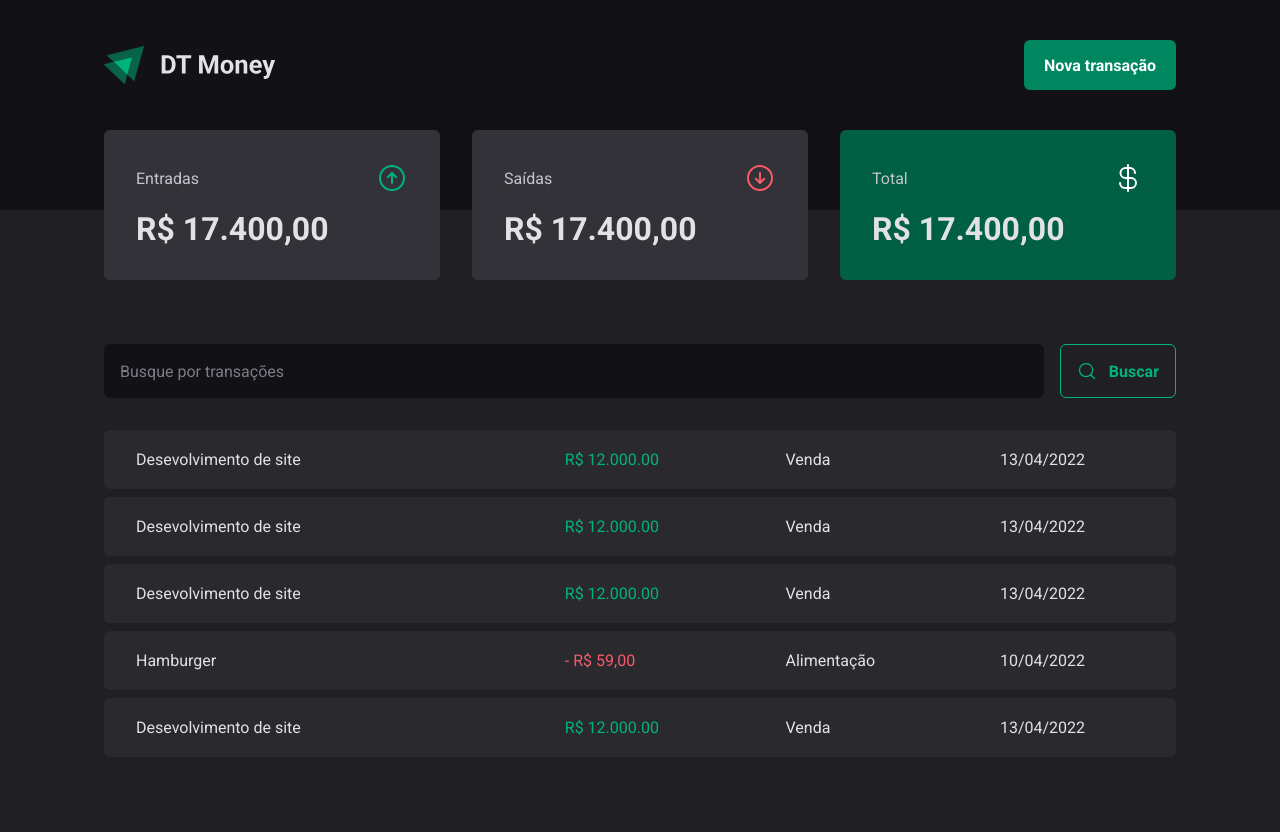
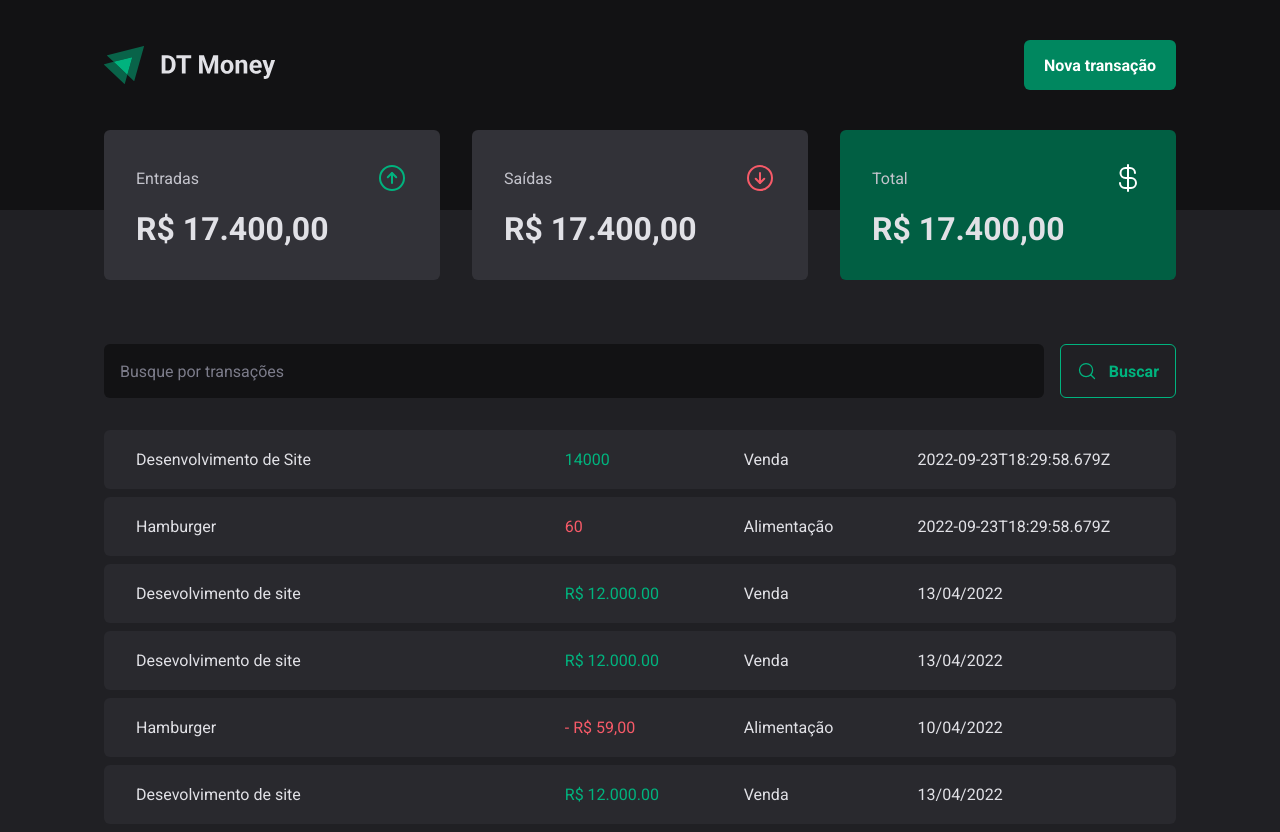
Before and after one commit to RCurvo/dt-money, a React (Vite) app: page / in a window 1280 px wide. Before the commit the page ends 800 px from the top, so only its background shows below. Built offline with nearby package versions, Linux system fonts and the light colour scheme; data requests are answered from the project's data file.

Commit message:
calls and shows api data

```diff
--- a/server.json
+++ b/server.json
@@ -12,7 +12,7 @@
             "description": "Hamburger",
             "type": "outcome",
             "category": "Alimentação",
-            "price": 50,
+            "price": 60,
             "createdAt": "2022-09-23T18:29:58.679Z"
         }
 
--- a/src/pages/Transactions/index.tsx
+++ b/src/pages/Transactions/index.tsx
@@ -1,3 +1,4 @@
+import { useEffect, useState } from 'react'
 import { Header } from '../../components/Header'
 import { Summary } from '../../components/Summary'
 import { SearchForm } from './SearchForm'
@@ -7,7 +8,28 @@
   TransactionsTable,
 } from './styles'
 
+interface Transaction {
+  id: number
+  description: string
+  type: 'income' | 'outcome'
+  price: number
+  category: string
+  createdAt: string
+}
+
 export function Transactions() {
+  const [transactions, setTransactions] = useState<Transaction[]>([])
+  async function LoadTransactions() {
+    const response = await fetch('http://localhost:3000/transactions')
+    const data = await response.json()
+
+    setTransactions(data)
+  }
+
+  useEffect(() => {
+    LoadTransactions()
+  }, [])
+
   return (
     <div>
       <Header />
@@ -16,14 +38,21 @@
         <SearchForm />
         <TransactionsTable>
           <tbody>
-            <tr>
-              <td width="40%">Desevolvimento de site</td>
-              <td>
-                <PriceHighlight variant="income">R$ 12.000.00</PriceHighlight>
-              </td>
-              <td> Venda</td>
-              <td> 13/04/2022</td>
-            </tr>
+            {transactions.map((transaction) => {
+              return (
+                <tr key={transaction.id}>
+                  <td width="40%">{transaction.description}</td>
+                  <td>
+                    <PriceHighlight variant={transaction.type}>
+                      {transaction.price}
+                    </PriceHighlight>
+                  </td>
+                  <td> {transaction.category}</td>
+                  <td> {transaction.createdAt}</td>
+                </tr>
+              )
+            })}
+
             <tr>
               <td width="40%">Desevolvimento de site</td>
               <td>
```
